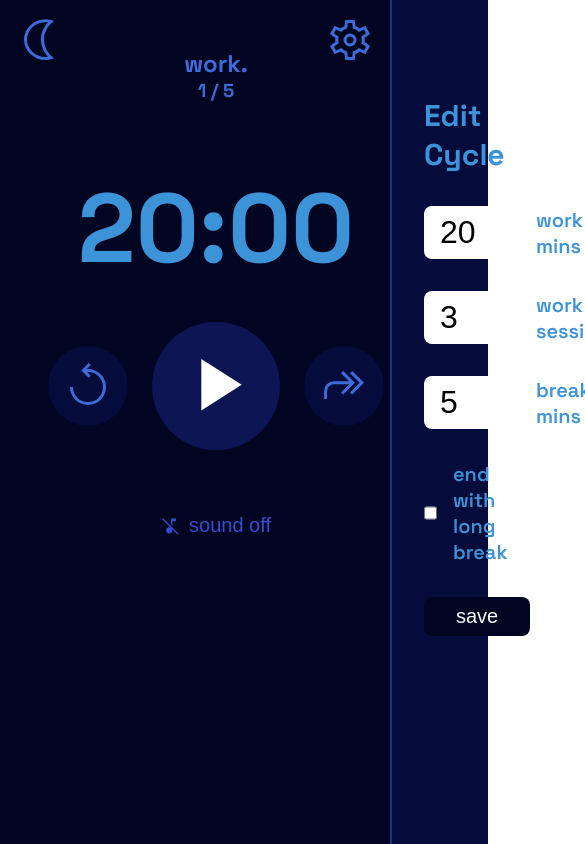
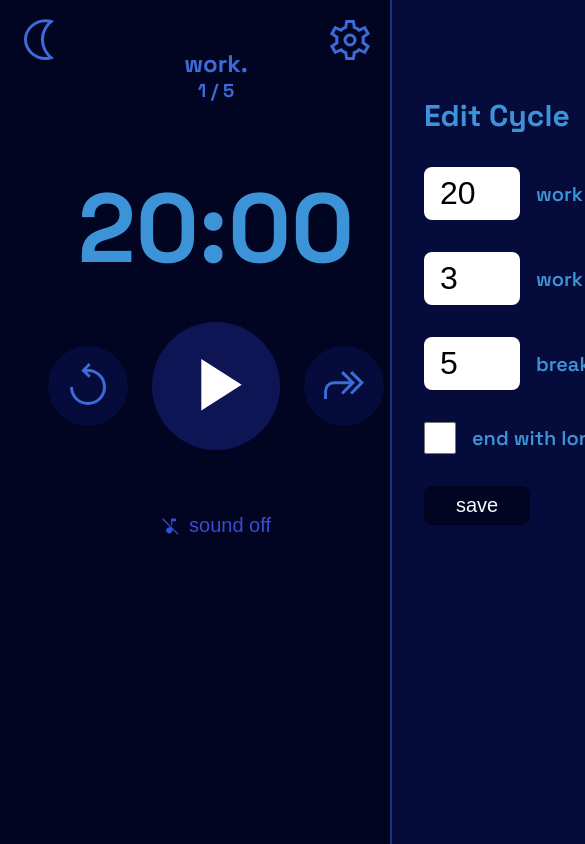
Before and after one commit to mistyb01/pomos, a React (Vite) app: page / in a window 390 px wide. Shown: the top 844 px of the page, 585 px wide, since content can reach past the window. Built offline with nearby package versions, Linux system fonts and the light colour scheme; no server answers.

Commit message:
responsive settings menu

```diff
--- a/src/styles/index.css
+++ b/src/styles/index.css
@@ -201,10 +201,22 @@ button {
   position: absolute;
   right: -25vw;
   border-left: 2px solid;
-  transition: 0.25s;
+  transition: 0.25s right;
   padding: 6rem 2rem;
 }
 
+@media (max-width: 1200px) {
+  .settings-container {
+    width: 33vw;
+    right: -33vw;
+  }
+}
+@media (max-width: 800px) {
+  .settings-container {
+    width: 100vw;
+    right: -100vw;
+  }
+}
 .settings-container-active {
   right: 0;
 }
--- a/src/styles/index.scss
+++ b/src/styles/index.scss
@@ -113,8 +113,22 @@ button {
   position: absolute;
   right: -25vw;
   border-left:  2px solid;
-  transition: 0.25s;
+  transition: 0.25s right;
   padding: 6rem 2rem;
+}
+
+@media (max-width: 1200px) {
+  .settings-container {
+    width: 33vw;
+    right: -33vw;
+  }
+}
+
+@media (max-width: 800px) {
+  .settings-container {
+    width: 100vw;
+    right: -100vw;
+  }
 }
 
 .settings-container-active {
```
Also changed, not shown: 1 other file (tests, documents, lock files or other folders).
